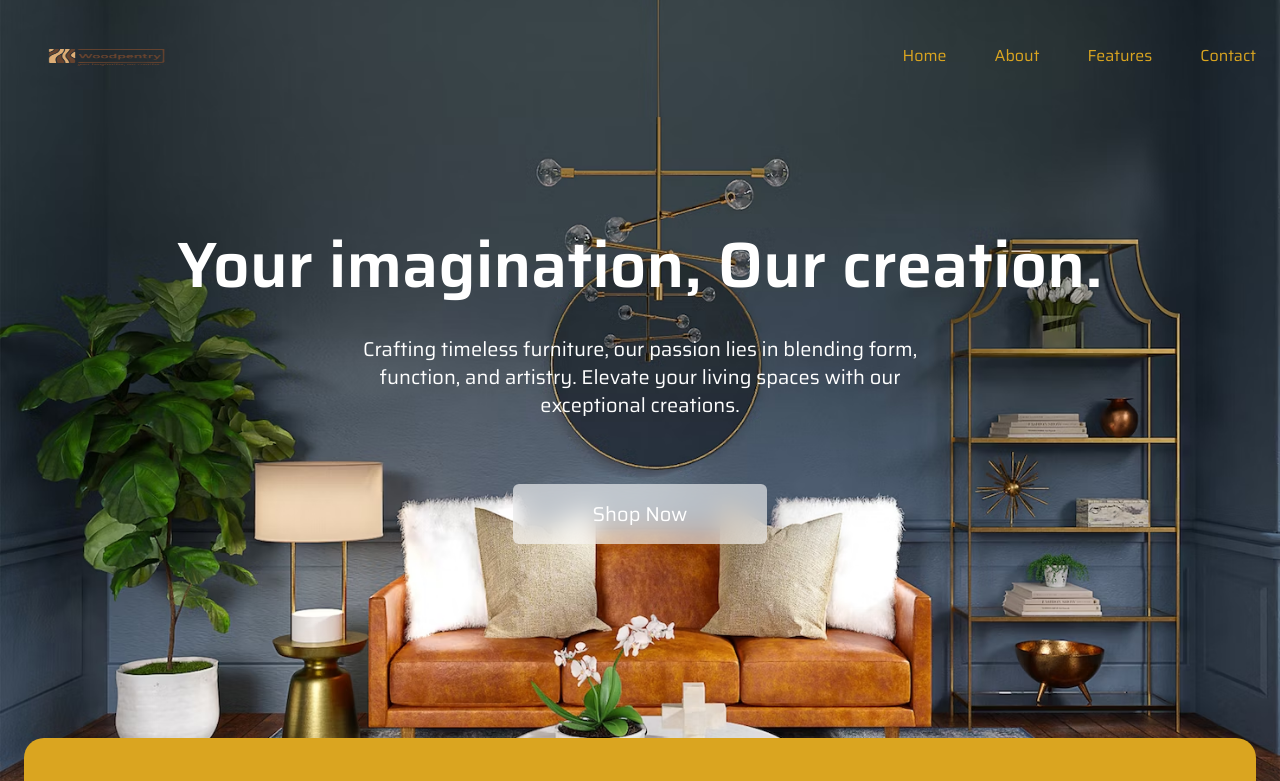
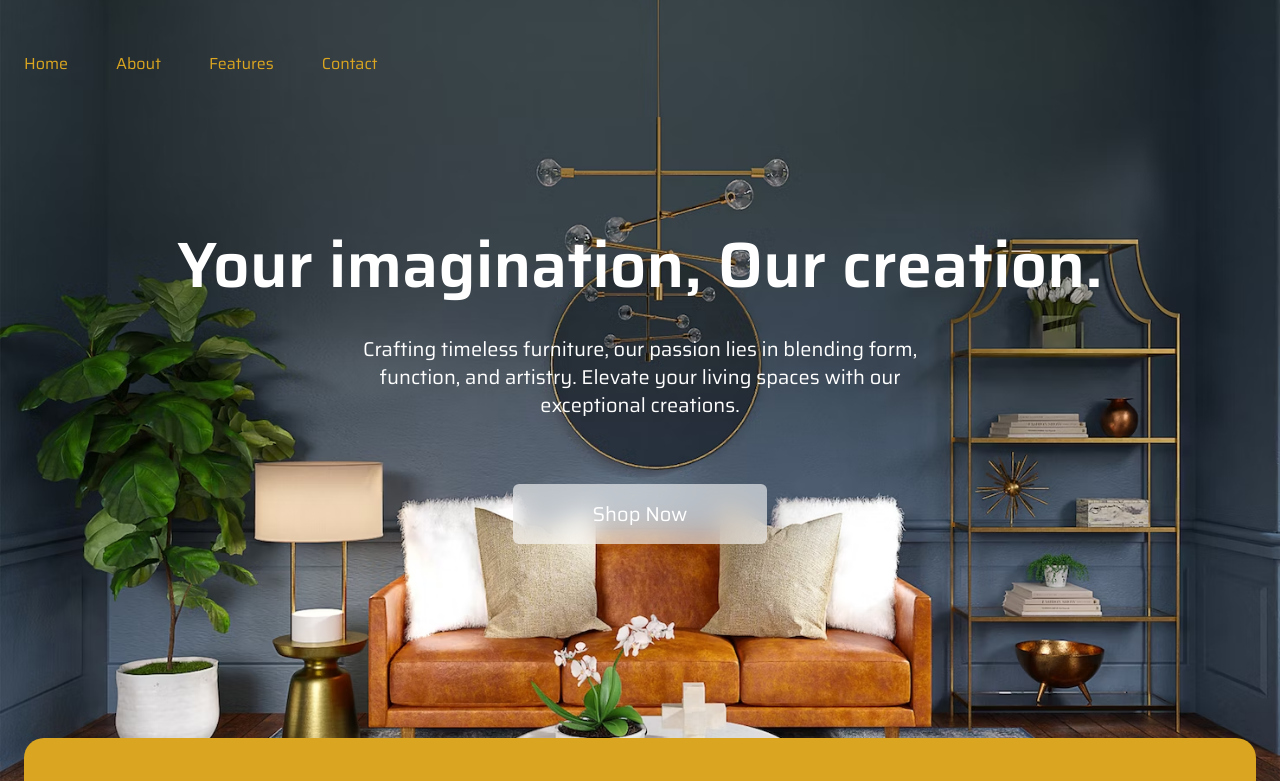
Before and after one commit to okikithebear/Woodpentry, a React (Create React App) app: page / in a window 1280 px wide. Shown: the top 781 px of the page. Built offline with nearby package versions, Linux system fonts and the light colour scheme; the HTML template or start-up script is replaced by a standard one.

Commit message:
nav and footer update

```diff
--- a/src/components/Footer.js
+++ b/src/components/Footer.js
@@ -4,15 +4,17 @@ import { footer } from '../data';
 
 const Footer = () => {
   return (
-    <footer id='footer' className='bg-primary text-white py-8'>
+    <footer id='footer' className='bg-gray-100 text-black py-8'>
       <div className='container mx-auto'>
-        <div className='flex flex-col lg:flex-row justify-between items-center border-b border-opacity-75 border-gray-700 pb-4 lg:pb-8 mb-8'>
-          <a href='https://instagram.com/woodpentryltd?igshid=MzRIODBiNWFIZA=='>
-            {/* <h4 className='capitalize font-bold lg:text-xl'>Woodpentry</h4> */}
-            <img src={Logo} alt='logo' className='w-36 h-20 mt-4' />
+        <div className='flex flex-col lg:flex-row justify-center items-center border-b border-opacity-75 border-gray-700 pb-4 lg:pb-8 mb-8'>
+          <a
+            href='https://instagram.com/woodpentryltd?igshid=MzRIODBiNWFIZA=='
+            className='text-center'
+          >
+            <img src={Logo} alt='logo' className='w-32 h-24 mt-1' />
           </a>
 
-          <div className='flex flex-row gap-4 mt-4 lg:mt-0'>
+          <div className='flex flex-row gap-4 mt-1 lg:mt-0'>
             {footer.social.map((item, index) => (
               <a
                 href={item.href}
@@ -29,11 +31,14 @@ const Footer = () => {
           <p>
             Contact us at{' '}
             <a
-              href='mailto:your.email@gmail.com'
+              href='mailto:info@woodpentry.org'
               className='text-accent hover:text-white'
             >
-              your.email@gmail.com
+              info@woodpentry.org
             </a>
+          </p>
+          <p>
+            Call us <span className='text-accent'>08146546391</span>
           </p>
         </div>
       </div>
--- a/src/components/Header.js
+++ b/src/components/Header.js
@@ -1,41 +1,34 @@
 import React, { useState, useEffect } from 'react';
-
 import Logo from '../assets/img/LOGOTP.png';
-
-// import { CgMenuRight, CgClose } from 'react-icons/cg';
 import { navigation } from '../data';
-// import NavMobile from './NavMobile';
 
 const Header = () => {
   const [bg, setBg] = useState(false);
-  // const [mobileNav, setMobileNav] = useState(false);
 
   useEffect(() => {
     window.addEventListener('scroll', () => {
       return window.scrollY > 50 ? setBg(true) : setBg(false);
     });
   });
+
   return (
     <header
       className={`${
         bg ? 'bg-white py-4 lg:py-6' : 'bg-none'
-      } fixed left-0 w-full py-4 z-10 transition-all duration-300`}
+      } fixed left-0 w-96 py-2 z-10 transition-all duration-300`}
     >
       <div className='container mx-auto'>
         <div className='flex justify-between items-center'>
-          <a href='https://instagram.com/woodpentryltd?igshid=MzRIODBiNWFIZA=='>
+          <a
+            href='https://instagram.com/woodpentryltd?igshid=MzRIODBiNWFIZA=='
+            className='text-center'
+          >
             <img
-              className='h-14 w-20 lg:h-20 lg:w-40 mx-auto md:mx-0 font-extrabold'
+              className='h-24 w-32 lg:h-28 lg:w-48 mx-auto md:mx-0 font-extrabold'
               src={Logo}
               alt=''
             />
           </a>
-          {/* <div
-            onClick={() => setMobileNav(!mobileNav)}
-            className='text-2xl text-accent md:hidden lg:text-3xl cursor-pointer'
-          >
-            {mobileNav ? <CgClose /> : <CgMenuRight />}
-          </div> */}
           <nav className='hidden md:flex'>
             <ul className='md:flex md:gap-x-12'>
               {navigation.map((item, index) => {
@@ -52,13 +45,6 @@ const Header = () => {
               })}
             </ul>
           </nav>
-          {/* <div
-            className={`${
-              mobileNav ? 'left-0' : '-left-full'
-            } md:hidden fixed bottom-0 w-full max-w-xs h-screen transition-all`}
-          >
-            <NavMobile />
-          </div> */}
         </div>
       </div>
     </header>
--- a/src/data.js
+++ b/src/data.js
@@ -1,8 +1,8 @@
 // import icons
 import {
-  IoLogoYoutube,
-  IoLogoFacebook,
-  IoLogoGithub,
+  // IoLogoYoutube,
+  // IoLogoFacebook,
+  // IoLogoGithub,
   IoLogoInstagram,
   IoMdAddCircle,
   IoIosCheckmarkCircle,
@@ -332,22 +332,22 @@ export const newsletter = {
 
 export const footer = {
   social: [
-    {
-      icon: <IoLogoYoutube />,
-      href: '#',
-    },
+    // {
+    //   icon: <IoLogoYoutube />,
+    //   href: '#',
+    // },
     {
       icon: <IoLogoInstagram />,
-      href: '#',
+      href: 'https://instagram.com/woodpentryltd?igshid=MzRIODBiNWFIZA==',
     },
-    {
-      icon: <IoLogoGithub />,
-      href: '#',
-    },
-    {
-      icon: <IoLogoFacebook />,
-      href: '#',
-    },
+    // {
+    //   icon: <IoLogoGithub />,
+    //   href: '#',
+    // },
+    // {
+    //   icon: <IoLogoFacebook />,
+    //   href: '#',
+    // },
   ],
   copyright: 'FurniShop 2022 - All Rights Reserved.',
 };
```
